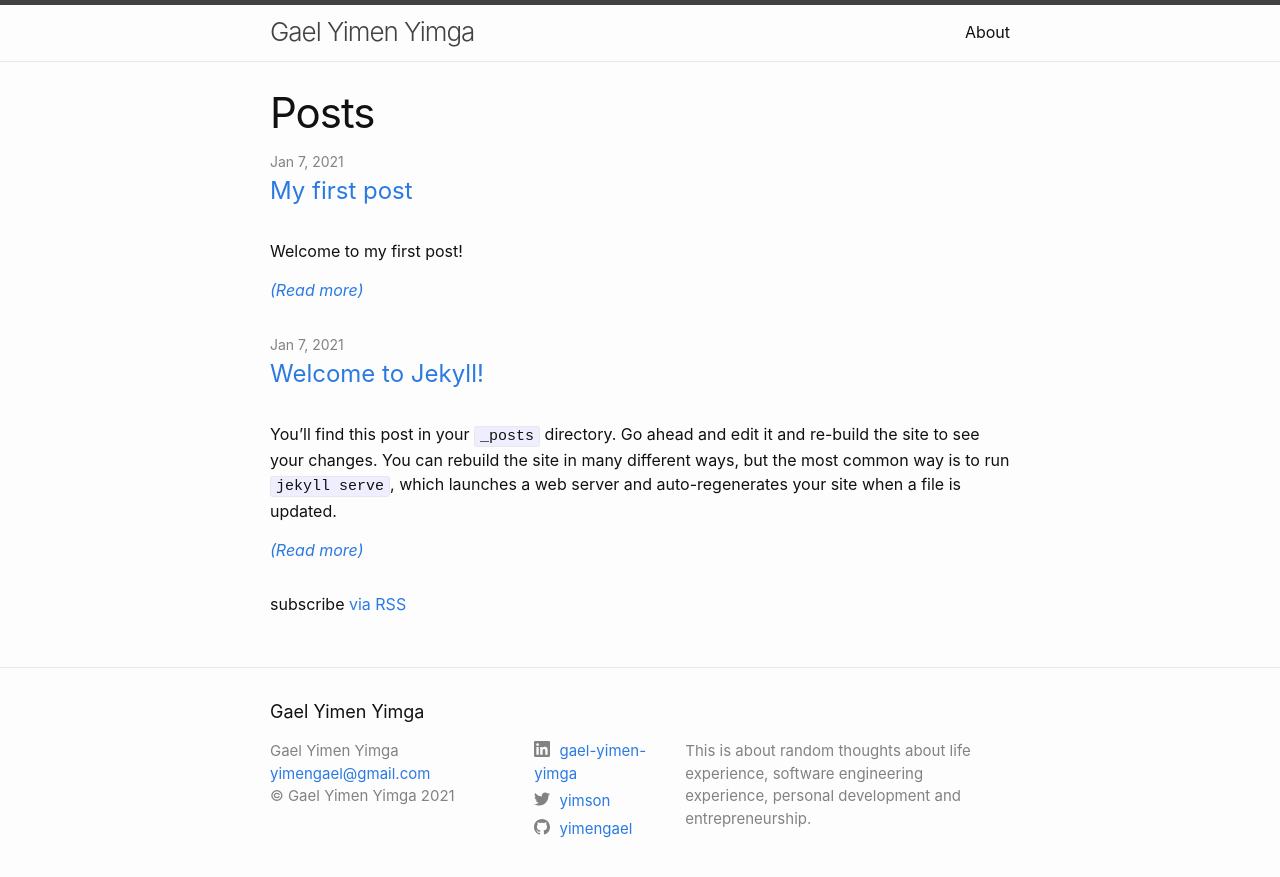
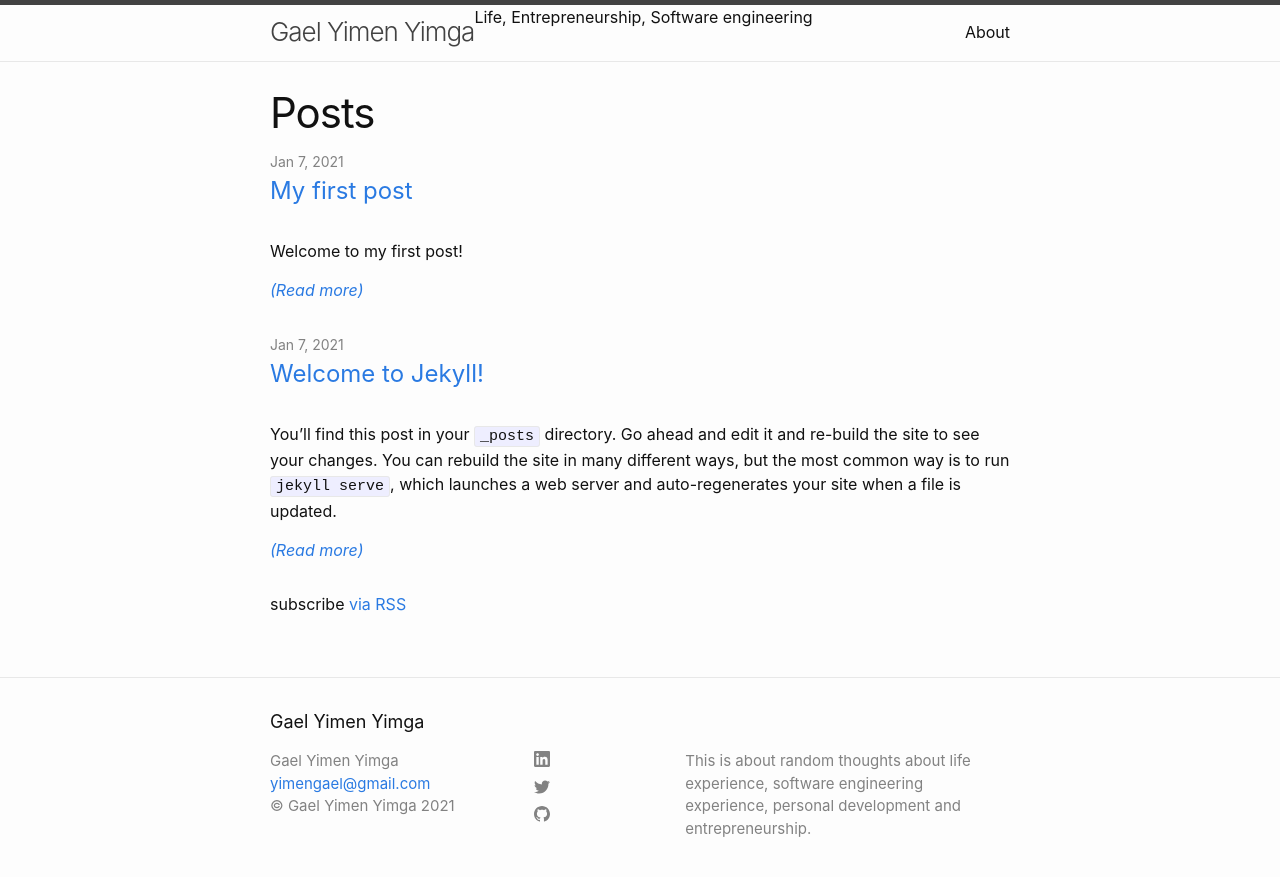
Before and after one commit to yimengael/yims-blog, a Jekyll site: the page built from index.markdown, in a window 1280 px wide. Shown: the top 877 px of the page. Built offline with Jekyll 4.4.1, drawn with Linux system fonts in a browser that asks for light colours.

Commit message:
Updating the style of social media icons

```diff
--- a/_config.yml
+++ b/_config.yml
@@ -34,7 +34,7 @@ github_username:  yimengael
 subtitle: Life, Entrepreneurship, Software engineering
 show_excerpts: true
 author: Gael Yimen Yimga
-linkedin_username: gael-yimen-yimga
+linkedin_username: gael-yimen-93819121
 
 # New fields not defaulted by Jekyll-new with the minima theme
 # Add a copyright. A copyright symbol and year will be added automatically
--- a/_includes/head.html
+++ b/_includes/head.html
@@ -3,7 +3,9 @@
   <meta http-equiv="X-UA-Compatible" content="IE=edge">
   <meta name="viewport" content="width=device-width, initial-scale=1">
   {%- seo -%}
-  <link rel="stylesheet" href="{{ "/assets/main.css" | relative_url }}">
+  <!-- <link rel="stylesheet" href="{{ "/assets/main.css" | relative_url }}"> -->
+  <link rel="stylesheet" href="{{ "/assets/css/style.css" | relative_url }}">
+
   {%- feed_meta -%}
   {%- if jekyll.environment == 'production' and site.google_analytics -%}
     {%- include google-analytics.html -%}
--- a/_includes/header.html
+++ b/_includes/header.html
@@ -1,10 +1,11 @@
-<header class="site-header" role="banner">
+<header class="site-header">
 
   <div class="wrapper">
     {%- assign default_paths = site.pages | map: "path" -%}
     {%- assign page_paths = site.header_pages | default: default_paths -%}
     {%- assign titles_size = site.pages | map: 'title' | join: '' | size -%}
     <a class="site-title" rel="author" href="{{ "/" | relative_url }}">{{ site.title | escape }}</a>
+    <span class="site-subtitle">{{ site.subtitle }}</span>
 
     {%- if page_paths -%}
       <nav class="site-nav">
--- a/_includes/social.html
+++ b/_includes/social.html
@@ -1,8 +1,35 @@
+{%- assign social = site.minima.social_links -%}
+
 <ul class="social-media-list">
-  {%- if site.linkedin_username -%}<li><a href="https://www.linkedin.com/in/{{ site.linkedin_username| cgi_escape | escape }}"><svg class="svg-icon"><use xlink:href="{{ '/assets/minima-social-icons.svg#linkedin' | relative_url }}"></use></svg> <span class="username">{{ site.linkedin_username| escape }}</span></a></li>{%- endif -%}
-  {%- if site.twitter_username -%}<li><a href="https://www.twitter.com/{{ site.twitter_username| cgi_escape | escape }}"><svg class="svg-icon"><use xlink:href="{{ '/assets/minima-social-icons.svg#twitter' | relative_url }}"></use></svg> <span class="username">{{ site.twitter_username| escape }}</span></a></li>{%- endif -%}
-  {%- if site.youtube_username -%}<li><a href="https://youtube.com/{{ site.youtube_username| cgi_escape | escape }}"><svg class="svg-icon"><use xlink:href="{{ '/assets/minima-social-icons.svg#youtube' | relative_url }}"></use></svg> <span class="username">{{ site.youtube_username| escape }}</span></a></li>{%- endif -%}
-  {%- if site.github_username -%}<li><a href="https://github.com/{{ site.github_username| cgi_escape | escape }}"><svg class="svg-icon"><use xlink:href="{{ '/assets/minima-social-icons.svg#github' | relative_url }}"></use></svg> <span class="username">{{ site.github_username| escape }}</span></a></li>{%- endif -%}
+  {%- if site.linkedin_username -%}
+    <li><a href="https://www.linkedin.com/in/{{ site.linkedin_username | cgi_escape | escape }}" title="{{ social.linkedin | escape }}">
+        <svg class="svg-icon grey">
+          <use xlink:href="{{ '/assets/minima-social-icons.svg#linkedin' | relative_url }}"></use>
+        </svg>
+        <!-- <span class="username">{{ site.linkedin_username| escape }}</span> -->
+    </a></li>
+  {%- endif -%}
+  {%- if site.twitter_username -%}
+    <li><a href="https://www.twitter.com/{{ site.twitter_username| cgi_escape | escape }}" title="{{ social.twitter | escape }}">
+      <svg class="svg-icon grey"><use xlink:href="{{ '/assets/minima-social-icons.svg#twitter' | relative_url }}"></use>
+      </svg>
+      <!-- <span class="username">{{ site.twitter_username| escape }}</span> -->
+    </a></li>
+  {%- endif -%}
+  {%- if site.youtube_username -%}
+    <li><a href="https://youtube.com/{{ site.youtube_username| cgi_escape | escape }}" title="{{ social.youtube | escape }}">
+      <svg class="svg-icon grey"><use xlink:href="{{ '/assets/minima-social-icons.svg#youtube' | relative_url }}"></use>
+      </svg>
+      <!-- <span class="username">{{ site.youtube_username| escape }}</span> -->
+    </a></li>
+  {%- endif -%}
+  {%- if site.github_username -%}
+    <li><a href="https://github.com/{{ site.github_username| cgi_escape | escape }}" title="{{ social.github | escape }}">
+      <svg class="svg-icon grey"><use xlink:href="{{ '/assets/minima-social-icons.svg#github' | relative_url }}"></use>
+      </svg>
+      <!-- <span class="username">{{ site.github_username| escape }}</span> -->
+    </a></li>
+  {%- endif -%}
   {%- if site.dribbble_username -%}<li><a href="https://dribbble.com/{{ site.dribbble_username| cgi_escape | escape }}"><svg class="svg-icon"><use xlink:href="{{ '/assets/minima-social-icons.svg#dribbble' | relative_url }}"></use></svg> <span class="username">{{ site.dribbble_username| escape }}</span></a></li>{%- endif -%}
   {%- if site.facebook_username -%}<li><a href="https://www.facebook.com/{{ site.facebook_username| cgi_escape | escape }}"><svg class="svg-icon"><use xlink:href="{{ '/assets/minima-social-icons.svg#facebook' | relative_url }}"></use></svg> <span class="username">{{ site.facebook_username| escape }}</span></a></li>{%- endif -%}
   {%- if site.flickr_username -%}<li><a href="https://www.flickr.com/photos/{{ site.flickr_username| cgi_escape | escape }}"><svg class="svg-icon"><use xlink:href="{{ '/assets/minima-social-icons.svg#flickr' | relative_url }}"></use></svg> <span class="username">{{ site.flickr_username| escape }}</span></a></li>{%- endif -%}
--- /dev/null
+++ b/assets/css/style.scss
@@ -0,0 +1,12 @@
+---
+# Only the main Sass file needs front matter (the dashes are enough)
+---
+
+@import "minima";
+
+blockquote {
+    letter-spacing: normal;
+    font-size: 15px;
+    font-style: normal;
+    line-height: 19px;
+}
```
